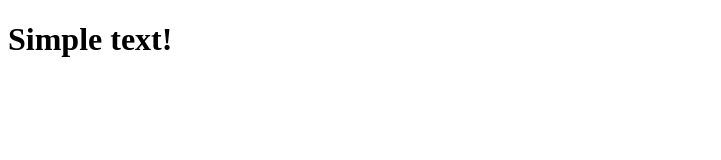
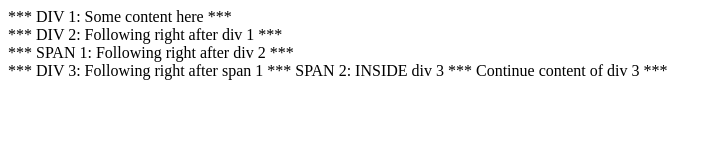
Before and after one commit to iurius/coursera-test, a plain HTML site: page site/index.html in a window 1280 px wide. Shown: the whole page, without its empty margins (0-721 px from the left). Drawn offline with Linux system fonts and the light colour scheme.

Commit message:
changes div/span

```diff
--- a/site/index.html
+++ b/site/index.html
@@ -1,9 +1,18 @@
 <!DOCTYPE html>
 <html>
 <head>
+	<meta charset="utf-8">
 	<title>Hello, Coursera!</title>
 </head>
 <body>
-<h1> Simple text! </h1>
+
+<div>*** DIV 1: Some content here ***</div>
+<div>*** DIV 2: Following right after div 1 ***</div>
+<span>*** SPAN 1: Following right after div 2 ***</span>
+<div>
+	*** DIV 3: Following right after span 1
+	<span>*** SPAN 2: INSIDE div 3 ***</span>
+	Continue content of div 3 ***
+</div>
 </body>
 </html>
```
